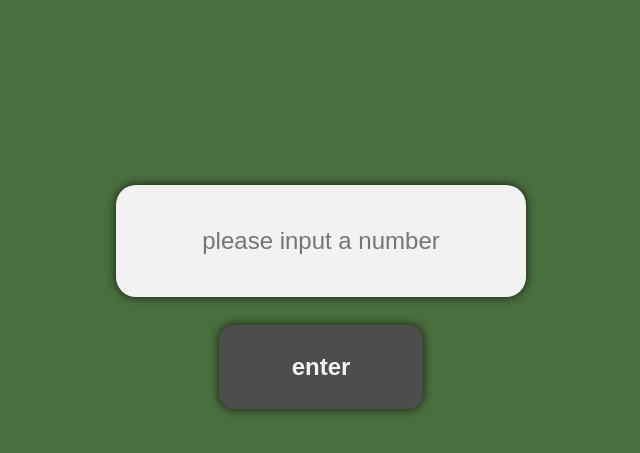
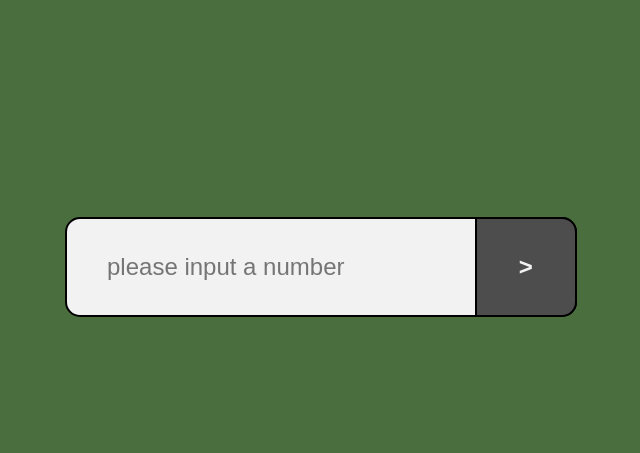
Before and after one commit to textencoder/roman-numeral-converter, a plain HTML site: page index.html in a window 1280 px wide. Shown: the part 313-766 px from the top of the page, without its empty margins (319-959 px from the left). Drawn offline with Linux system fonts and the light colour scheme; a web font is replaced by a local one.

Commit message:
version 1.4
- new styles for input box
- modified views for smaller screens
- removed unnecessary css

```diff
--- a/index.html
+++ b/index.html
@@ -27,9 +27,10 @@
     </div>
 
     <div id="input-area">
-        <input type="text" class="box-shadow" id="number" placeholder="please input a number">
 
-        <button id="convert-btn" type="submit" class="box-shadow" >enter</button>
+        <input type="text" id="number" placeholder="please input a number">
+
+        <button id="convert-btn" type="submit"  >></button>
 
     </div>
 
--- a/styles.css
+++ b/styles.css
@@ -34,11 +34,9 @@ body {
 
 #input-area {
     width: 100%;
-    height: 35%;
+    height: 25%;
     display: flex;
-    flex-direction: column;
-    justify-content: space-evenly;
-    align-items: center;
+    position: relative;
 }
 
 #page-title {
@@ -64,43 +62,43 @@ body {
 #output {
     width: 70%;
     height: 10%;
-    display: grid;
-    place-items: center;
     font-size: 4rem;
     color: #0f0f0f;
     font-weight: 700;
     font-family: var(--font-secondary);
+    text-align: center;
 }
 
 #number {
-    width: 80%;
-    height: 40%;
+    width: 100%;
+    height: 50%;
     background-color: var(--color-white);
     border: none;
-    border-radius: 20px;
-    text-align: center;
+    border: 2px solid black;
+    border-radius: 15px;
+    text-align: left;
+    padding-left: 40px;
     font-size: 1.5rem;
     color: var(--color-gray);
 }
 
 #convert-btn {
-    width: 40%;
-    height: 30%;
+    width: 20%;
+    height: 50%;
     background-color: var(--color-gray);
     border: none;
-    border-radius: 15px;
+    border: 2px solid black;
+    border-radius: 0  15px 15px 0;
     font-size: 1.5rem;
     font-weight: bold;
     color: var(--color-white);
     cursor: pointer;
+    position: absolute;
+    right: 0;
 }
 
 #convert-btn:hover {
     background-color: #0f0f0f;
-}
-
-.box-shadow {
-    box-shadow: 0 0 10px rgba(0, 0, 0, 0.75);
 }
 
 @media screen and (min-width: 500px) and (max-width: 1080px) {
@@ -111,7 +109,10 @@ body {
         width: 100%;
     }
     #convert-btn {
-        width: 40%;
+        width: 20%;
+    }
+    #output {
+        font-size: 3.5rem;
     }
 }
 
@@ -121,8 +122,12 @@ body {
     }
     #number {
         width: 100%;
+        font-size: 1.25rem;
     }
     #convert-btn {
-        width: 50%;
+        width: 25%;
+    }
+    #output {
+        font-size: 3rem;
     }
 }
```
